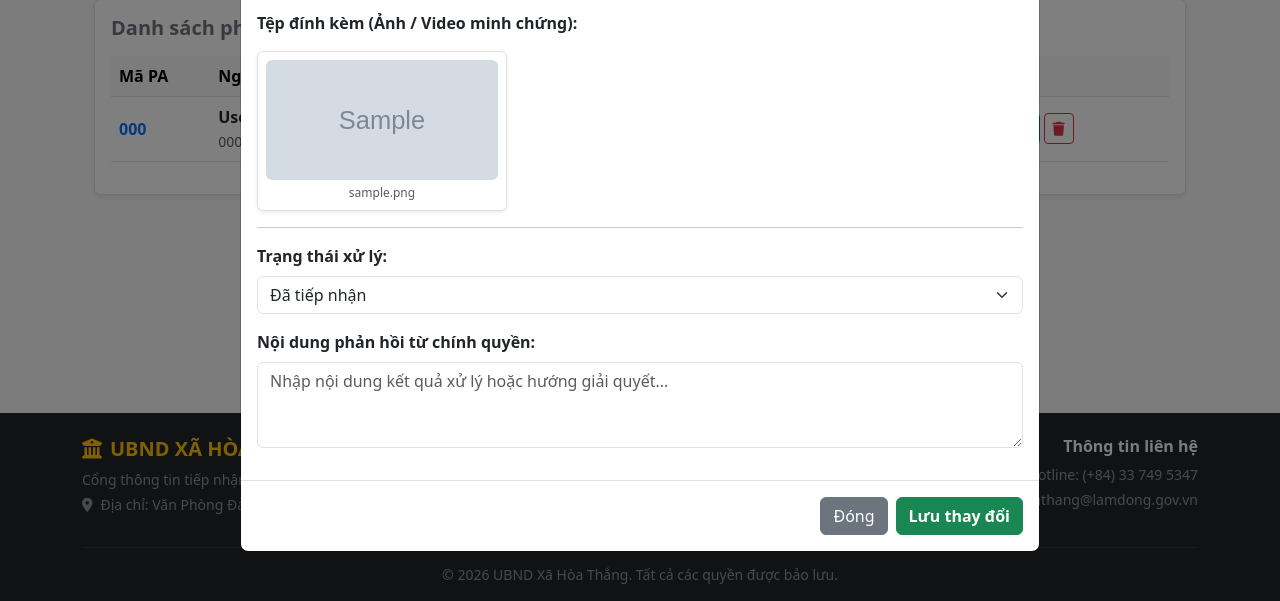
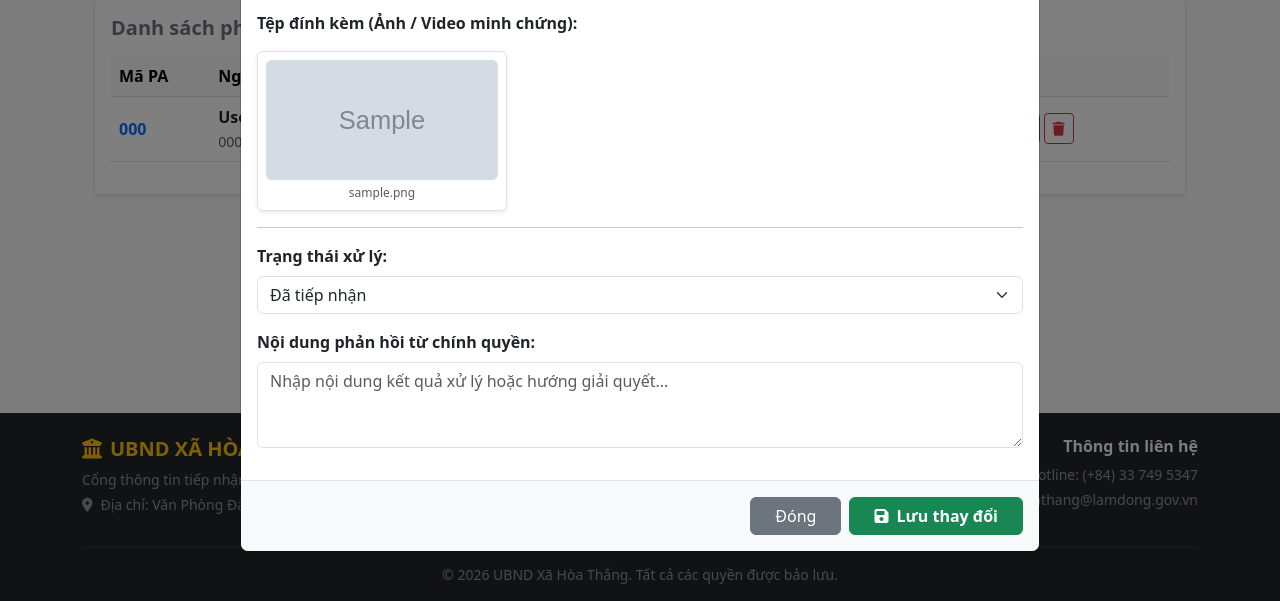
Before and after one commit to hau1401/quanlyphananh_xahoathang, a Flask app: page /dashboard in a window 1280 px wide, after a click on "Xem & Xử lý". Shown: the part 369-970 px from the top of the page. Run offline with Flask 3, Linux system fonts and the light colour scheme; the visitor is signed in with stand-in values (Sample User, id 1); tables that the repository leaves empty hold one stand-in row (values such as "Sample post"); grey boxes marked "Sample" are stand-in pictures; some libraries are stand-ins or nearby versions.

Commit message:
Fix modal scroll and stick save button to footer

```diff
--- a/templates/admin/dashboard.html
+++ b/templates/admin/dashboard.html
@@ -287,14 +287,19 @@
 <!-- ========================================== -->
 {% for fb in feedbacks %}
 <div class="modal fade" id="updateModal{{ fb.id }}" tabindex="-1" aria-hidden="true" data-bs-backdrop="static" data-bs-focus="false">
+    <!-- THÊM modal-fullscreen-sm-down và modal-dialog-scrollable ĐỂ CỐ ĐỊNH NÚT LƯU -->
     <div class="modal-dialog modal-lg modal-dialog-centered modal-dialog-scrollable">
-        <div class="modal-content">
-            <form action="{{ url_for('update_feedback_status', feedback_id=fb.id) }}" method="POST">
-                <div class="modal-header bg-primary text-white">
+        <div class="modal-content" style="max-height: 90vh;">
+            <form action="{{ url_for('update_feedback_status', feedback_id=fb.id) }}" method="POST" class="d-flex flex-column h-100 mb-0">
+
+                <!-- HEADER (CỐ ĐỊNH Ở ĐỈNH) -->
+                <div class="modal-header bg-primary text-white flex-shrink-0">
                     <h5 class="modal-title fw-bold"><i class="fa-solid fa-circle-info me-2"></i>Chi Tiết Phản Ánh #{{ fb.feedback_code }}</h5>
                     <button type="button" class="btn-close btn-close-white" data-bs-dismiss="modal" aria-label="Close"></button>
                 </div>
-                <div class="modal-body">
+
+                <!-- BODY (CHO PHÉP CUỘN BÊN TRONG) -->
+                <div class="modal-body overflow-auto">
                     <!-- THÔNG TIN NGƯỜI GỬI -->
                     <div class="row g-3 mb-3">
                         <div class="col-md-6">
@@ -321,7 +326,7 @@
                         <div class="p-3 bg-light rounded border text-secondary" style="white-space: pre-line;">{{ fb.content }}</div>
                     </div>
 
-                    <!-- HIỂN THỊ ĐA PHƯƠNG TIỆN ĐÍNH KÈM (ẢNH VÀ VIDEO) -->
+                    <!-- HIỂN THỊ ĐA PHƯƠNG TIỆN ĐÍNH KÈM -->
                     <div class="mb-3">
                         <label class="form-label fw-bold d-block">Tệp đính kèm (Ảnh / Video minh chứng):</label>
 
@@ -357,7 +362,7 @@
                         {% elif fb.image %}
                             <div class="mt-1">
                                 <a href="{{ url_for('static', filename='uploads/' + fb.image) }}" target="_blank">
-                                    <img src="{{ url_for('static', filename='uploads/' + fb.image) }}" class="img-fluid rounded border shadow-sm" style="max-height: 200px; object-fit: contain;" alt="Hình ảnh đính kèm">
+                                    <img src="{{ url_for('static', filename='uploads/' + fb.image) }}" class="img-fluid rounded border shadow-sm" style="max-height: 180px; object-fit: contain;" alt="Hình ảnh đính kèm">
                                 </a>
                             </div>
                         {% else %}
@@ -382,9 +387,11 @@
                         <textarea name="response_content" class="form-control" rows="3" placeholder="Nhập nội dung kết quả xử lý hoặc hướng giải quyết...">{{ fb.response_content or '' }}</textarea>
                     </div>
                 </div>
-                <div class="modal-footer">
-                    <button type="button" class="btn btn-secondary" data-bs-dismiss="modal">Đóng</button>
-                    <button type="submit" class="btn btn-success fw-bold">Lưu thay đổi</button>
+
+                <!-- FOOTER DỨA BẤM (LUÔN CỐ ĐỊNH Ở ĐÁY, KHÔNG BỊ TRÀN NHƯ TRONG ẢNH) -->
+                <div class="modal-footer bg-light flex-shrink-0">
+                    <button type="button" class="btn btn-secondary px-4" data-bs-dismiss="modal">Đóng</button>
+                    <button type="submit" class="btn btn-success fw-bold px-4"><i class="fa-solid fa-floppy-disk me-1"></i> Lưu thay đổi</button>
                 </div>
             </form>
         </div>
```
